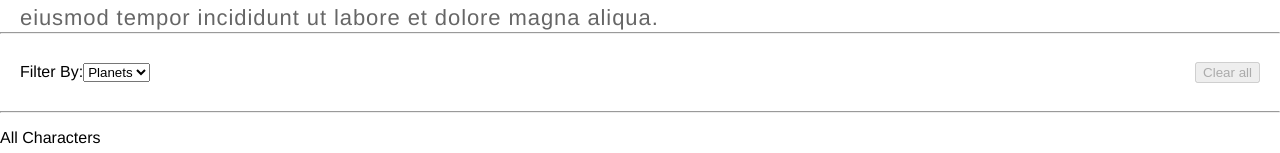
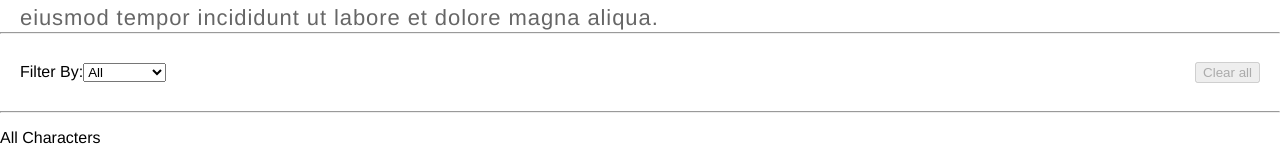
Before and after one commit to siccoo/cloudwalk-frontend, a React (Create React App) app: page / in a window 1280 px wide. Shown: the part 136-289 px from the top of the page. Built offline with nearby package versions, Linux system fonts and the light colour scheme.

Commit message:
updating Home.scss, Home.js & swapiFunc.js

```diff
--- a/src/components/home/Home.js
+++ b/src/components/home/Home.js
@@ -22,11 +22,15 @@ const Home = () => {
             <form>
               <label>Filter By:</label>
               <select>
-                <option value="">Planets</option>
-                <option value="">Planets</option>
-                <option value="">Planets</option>
-                <option value="">Planets</option>
-                <option value="">Planets</option>
+
+                <option value="">All</option>
+                <option value="">Earth</option>
+                <option value="">Tatooine</option>
+                <option value="">Alderaan</option>
+                <option value="">Yavin IV</option>
+                <option value="">Bespin</option>
+                <option value="">Naboo</option>
+                <option value="">Coruscant</option>
               </select>
             </form>
           </div>
@@ -39,7 +43,9 @@ const Home = () => {
         <hr />
         <section>
           <p>All Characters</p>
-          <div></div>
+          <div className="starwar__box__align__center">
+
+          </div>
         </section>
       </main>
     </div>
--- a/src/components/home/Home.scss
+++ b/src/components/home/Home.scss
@@ -60,5 +60,11 @@
     justify-content: space-between;
     align-items: center;
     padding: 20px;
+
+
+  }
+
+  .row.center {
+      justify-content: center;
   }
 }
```
Also changed, not shown: src/utils/swapi.js (added, +24 -0 lines).
